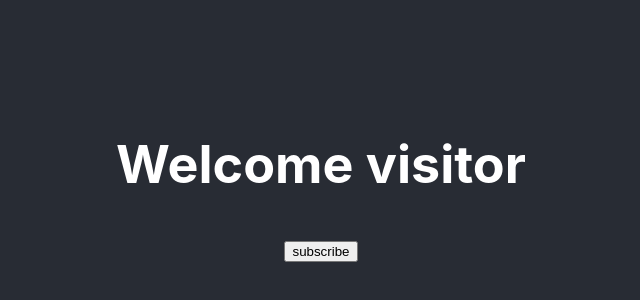
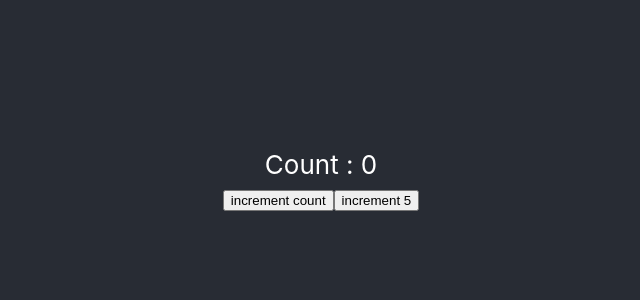
Before and after one commit to shubham-persistnt/react-revisit, a React (Create React App) app: page / in a window 1280 px wide. Shown: the part 220-520 px from the top of the page, without its empty margins (319-959 px from the left). Built offline with nearby package versions, Linux system fonts and the light colour scheme.

Commit message:
setState method

```diff
--- a/src/App.js
+++ b/src/App.js
@@ -6,12 +6,14 @@
 import Greet1 from './components/Greet1'
 import Article from './components/Article'
 import WelcomeVisitor from './components/WelcomeVisitor'
+import Counter from './components/Counter'
+
 
 function App() {
   return (
     <div className="App">
       <header className="App-header">
-        <WelcomeVisitor />
+        <Counter />
       </header>
     </div>
   );
--- /dev/null
+++ b/src/components/Counter.js
@@ -0,0 +1,30 @@
+import React, {Component} from 'react'
+
+class Counter extends Component{
+  constructor(){
+  	super()
+  	this.state = {
+  		count: 0
+  	}
+  }
+
+  incrementCount(){
+    this.setState(prevState => ({ count: prevState.count + 1 }))
+  }
+
+  incrementFive(){
+ 		this.setState(prevState => ({ count: prevState.count + 5 }))
+  }
+
+  render(){
+  	return(
+  		<div>
+  			<div>Count : {this.state.count}</div>
+  			<button onClick={()=>this.incrementCount()}>increment count</button>
+        <button onClick={()=>this.incrementFive()}>increment 5</button>
+  		</div>
+  	)
+  }
+}
+
+export default Counter
```
